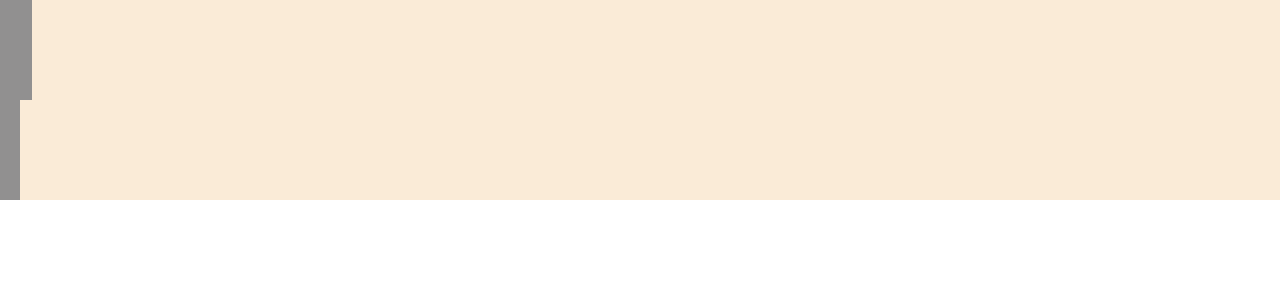
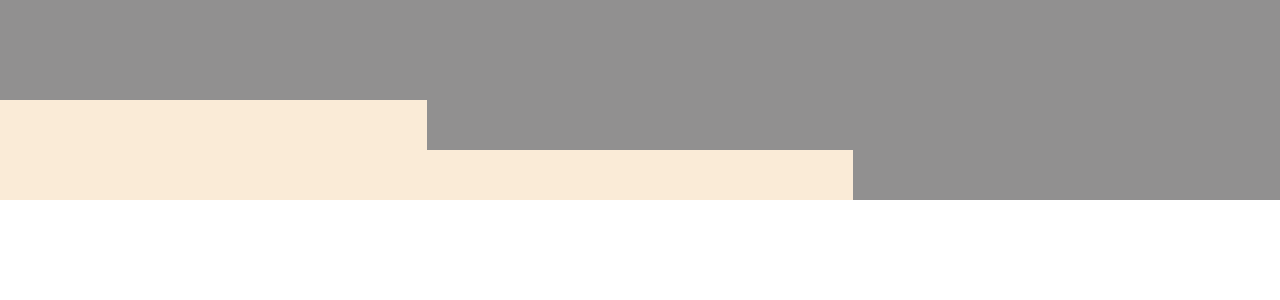
Before and after one commit to TyrnanBatch/algorithm-visualisation, a React (Create React App) app: page / in a window 1280 px wide. Shown: the top 300 px of the page. Built offline with nearby package versions, Linux system fonts and the light colour scheme.

Commit message:
bars now fill width

```diff
--- a/src/components/bar/Bar.tsx
+++ b/src/components/bar/Bar.tsx
@@ -10,7 +10,7 @@ export default function Bar (props : BarProps) : JSX.Element{
     return (
         <>
             <div
-                style={{width: `${String(props.width)}px`, height: `${String(props.height)}px`}}
+                style={{width: `${String(props.width)}%`, height: `${String(props.height)}px`}}
             />
         </>
     )
--- a/src/components/bars/Bars.tsx
+++ b/src/components/bars/Bars.tsx
@@ -2,19 +2,17 @@ import './Bars.css'
 import React from "react";
 import Bar from '../bar/Bar'
 
-let data: number[][] = [
-    [20, 200],
-    [12, 100]
+let data: number[] = [
+    100, 150, 200
 ]
 
 export default class Bars extends React.Component {
-    render() : JSX.Element {
-
-        let bars  : JSX.Element = (
+    render() {
+        let bars: JSX.Element = (
             <>
                 {
-                    data.map(function (val : number[]) {
-                        return <Bar width={val[0]} height={val[1]}/>
+                    data.map(function (val: number) {
+                        return <Bar width={100 / data.length} height={val}/>
                     })
                 }
             </>
```
